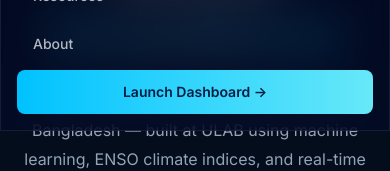
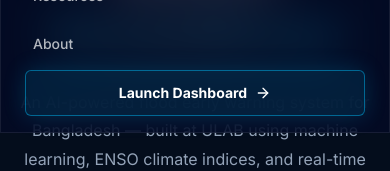
Before and after one commit to Rsk200/oceansense-dashboard, a React (Vite) app in the folder frontend/: page /about in a window 390 px wide. Both pictures are taken after a click on the button 354 px from the left and 32 px from the top of the page. Shown: the part 299-470 px from the top of the page. Built offline with nearby package versions, Linux system fonts and the light colour scheme; no server answers.

Commit message:
Fix: Update Navbar mobile menu to use React Router Link for non-hash routes to prevent full page reload on mobile

```diff
--- a/frontend/src/components/layout/Navbar.tsx
+++ b/frontend/src/components/layout/Navbar.tsx
@@ -188,26 +188,43 @@ const Navbar = () => {
             className={`md:hidden fixed left-0 right-0 glass-dark border-b border-white/10 z-40 ${isScrolled ? 'top-14' : 'top-16'}`}
           >
             <div className="px-4 py-4 space-y-1">
-              {navLinks.map((link) => (
+              {navLinks.map((link) => {
+                const cls = "flex items-center px-4 py-3 rounded-lg text-white/70 hover:bg-white/10 hover:text-white text-sm font-medium transition-colors";
+
+                if (!link.hash) {
+                  return (
+                    <Link
+                      key={`${link.to}-${link.label}`}
+                      to={link.to}
+                      onClick={() => setMobileMenuOpen(false)}
+                      className={cls}
+                    >
+                      {link.label}
+                    </Link>
+                  );
+                }
+
+                return (
                   <a
                     key={`${link.to}-${link.label}`}
                     href={link.to}
                     onClick={(e) => {
                       handleHashLink(e, link.hash);
-                    setMobileMenuOpen(false);
                     }}
-                  className="flex items-center px-4 py-3 rounded-lg text-white/70 hover:bg-white/10 hover:text-white text-sm font-medium transition-colors"
+                    className={cls}
                   >
                     {link.label}
                   </a>
-              ))}
+                );
+              })}
               {!isDashboard && (
                 <Link
                   to="/dashboard/overview"
                   onClick={() => setMobileMenuOpen(false)}
-                  className="block w-full bg-gradient-to-r from-accent to-cyan-300 text-primary px-4 py-3 rounded-lg font-semibold text-center text-sm mt-2"
+                  className="flex items-center justify-center gap-2 mt-4 mx-2 rounded-md border border-accent/45 bg-accent/10 px-4 py-3 text-sm font-bold text-white shadow-[0_0_22px_rgba(0,194,255,0.18)] transition-all duration-200 hover:bg-accent hover:text-primary"
                 >
-                  Launch Dashboard -&gt;
+                  <span>Launch Dashboard</span>
+                  <ArrowRight className="w-4 h-4" />
                 </Link>
               )}
             </div>
```
Lines whose indentation alone changed are shown as unchanged.
